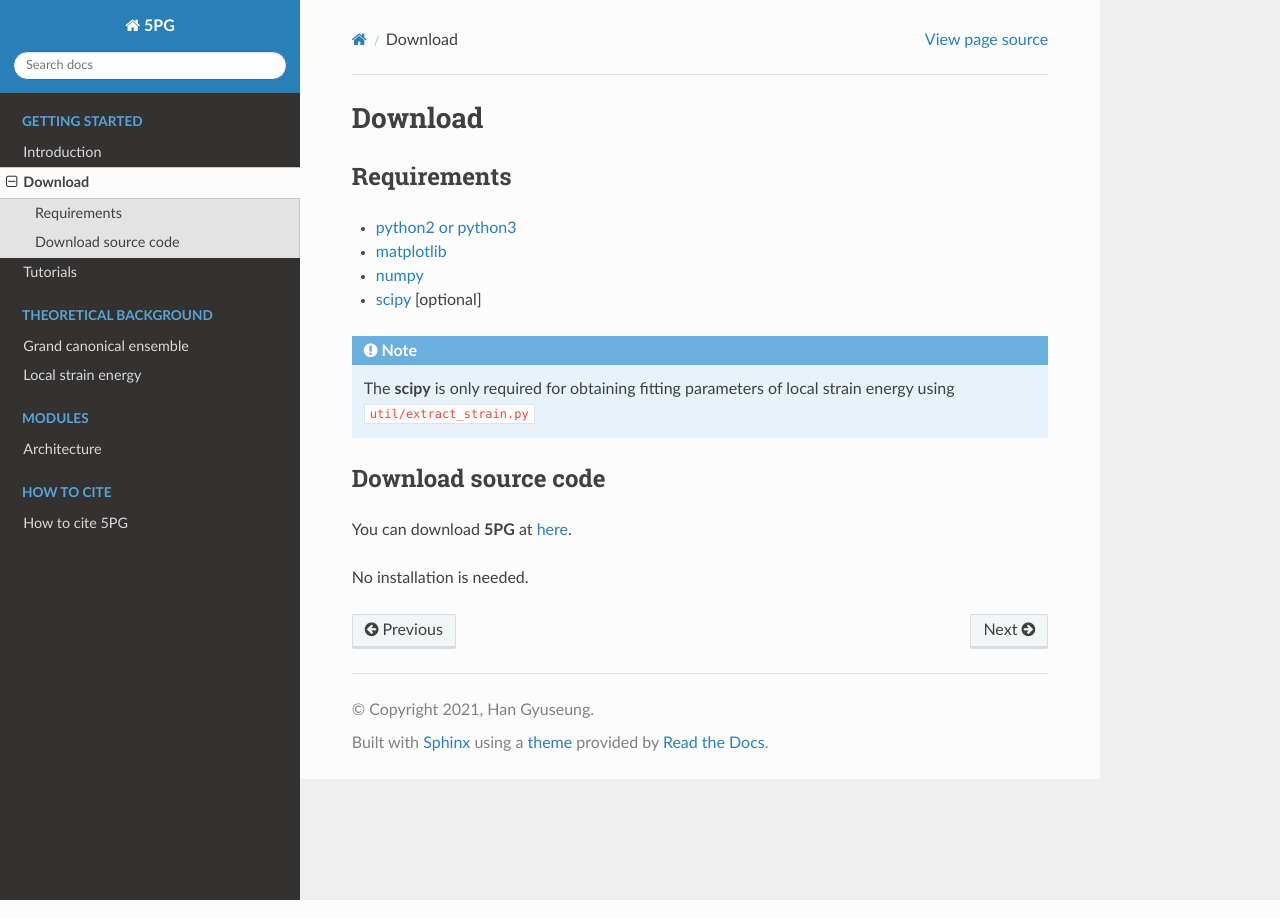
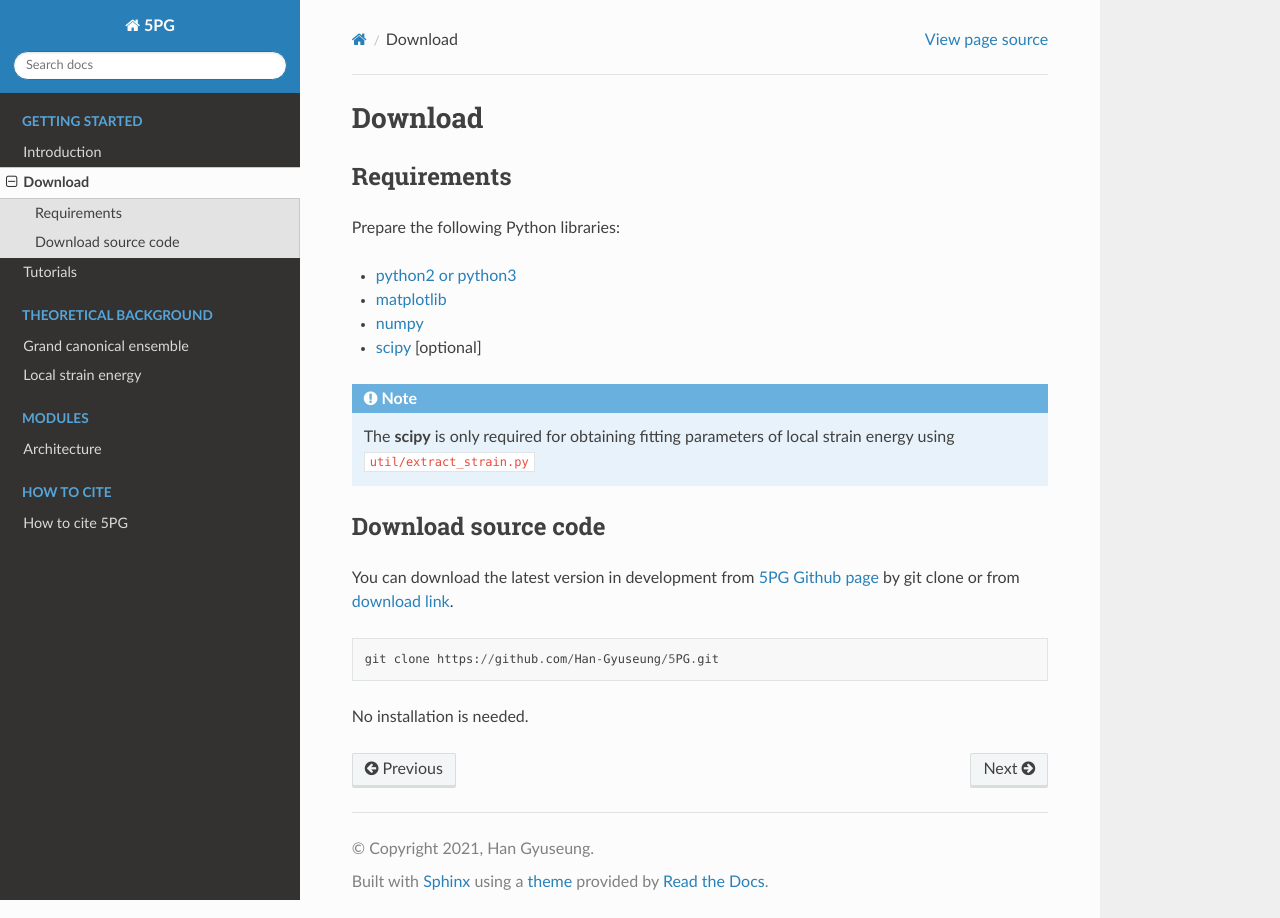
Before and after one commit to Han-Gyuseung/5PG, a Sphinx documentation site: the page built from docs/source/start/download.rst, in a window 1280 px wide. Built offline with Sphinx 7.4.7 and the Read the Docs theme 2.0.0, drawn with Linux system fonts in a browser that asks for light colours.

Commit message:
Add files via upload

```diff
--- a/docs/source/start/download.rst
+++ b/docs/source/start/download.rst
@@ -1,20 +1,29 @@
 Download
 ========
 
+
 Requirements
 ------------
+
+Prepare the following Python libraries:
 
 * `python2 or python3 <https://www.python.org/>`_
 * `matplotlib <https://matplotlib.org/>`_
 * `numpy <https://numpy.org/doc/stable/>`_
 * `scipy <https://www.scipy.org/>`_ [optional]
 
-.. Note:: The **scipy** is only required for obtaining fitting parameters of local strain energy using ``util/extract_strain.py``
+.. Note::
+ The **scipy** is only required for obtaining fitting parameters of local strain energy using ``util/extract_strain.py``
+
 
 
 Download source code
 --------------------
 
-You can download **5PG** at `here <https://github.com/Han-Gyuseung/5PG>`_.
+You can download the latest version in development from `5PG Github page <https://github.com/Han-Gyuseung/5PG>`_ by git clone or from `download link <https://github.com/Han-Gyuseung/5PG/archive/refs/heads/master.zip>`_.
+
+::
+
+ git clone https://github.com/Han-Gyuseung/5PG.git
 
 No installation is needed.
```
